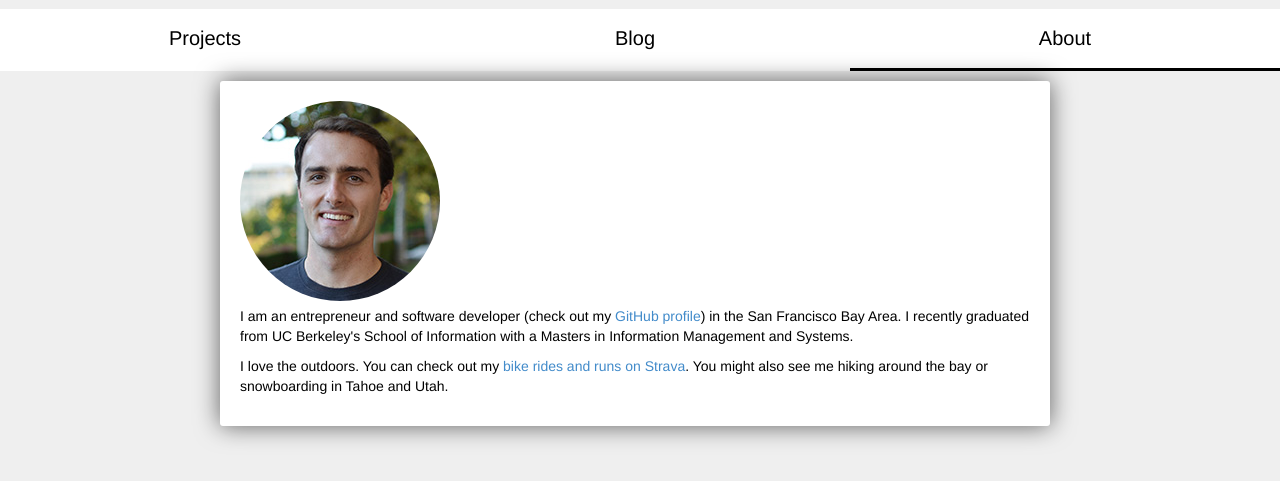
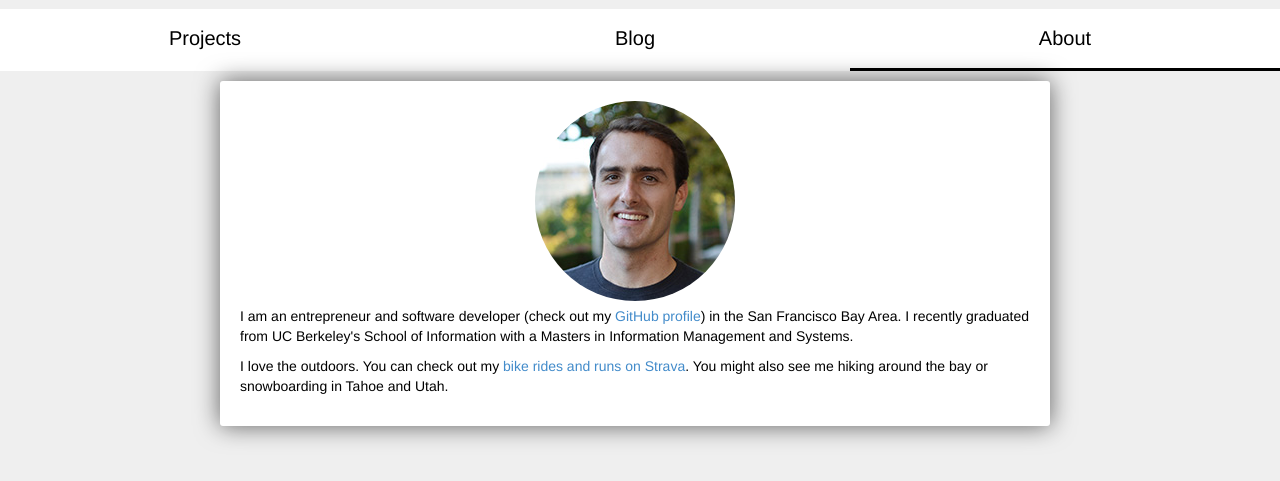
Before and after one commit to morganwallace/flask_portfolio, a Flask app: page /about in a window 1280 px wide. Shown: the part 76-557 px from the top of the page. Run offline with Flask 2, Linux system fonts and the light colour scheme; some libraries are stand-ins or nearby versions.

Commit message:
centered profile pic on '/about'

```diff
--- a/static/css/style.css
+++ b/static/css/style.css
@@ -99,6 +99,12 @@ h1,h2,h3,h4,h5,h6,p{
 	text-align: left;
 }
 
+.about-content{
+	text-align: center;
+}
+.about-content p{
+	text-align: left;
+}
 .tags{
 	/*margin-left: 15px;*/
 	margin-top: 5px;
--- a/templates/about.html
+++ b/templates/about.html
@@ -5,7 +5,7 @@
 
     <div class="col-md-8 col-md-offset-2 main">
 
-        <div id="content-box">
+        <div id="content-box" class="about-content">
 			<img id='profilePic' src="/static/img/Profile_square.jpg" style="margin-bottom: 5px;">
 			<p>I am an entrepreneur and software developer (check out my <a href="http://www.github.com/morganwallace">GitHub profile</a>) in the San Francisco Bay Area. I recently graduated from UC Berkeley's School of Information with a Masters in Information Management and Systems.</p>
 			<p>I love the outdoors. You can check out my <a href='http://app.strava.com/athletes/1838494'>bike rides and runs on Strava</a>. You might also see me hiking around the bay or snowboarding in Tahoe and Utah.</p>
```
